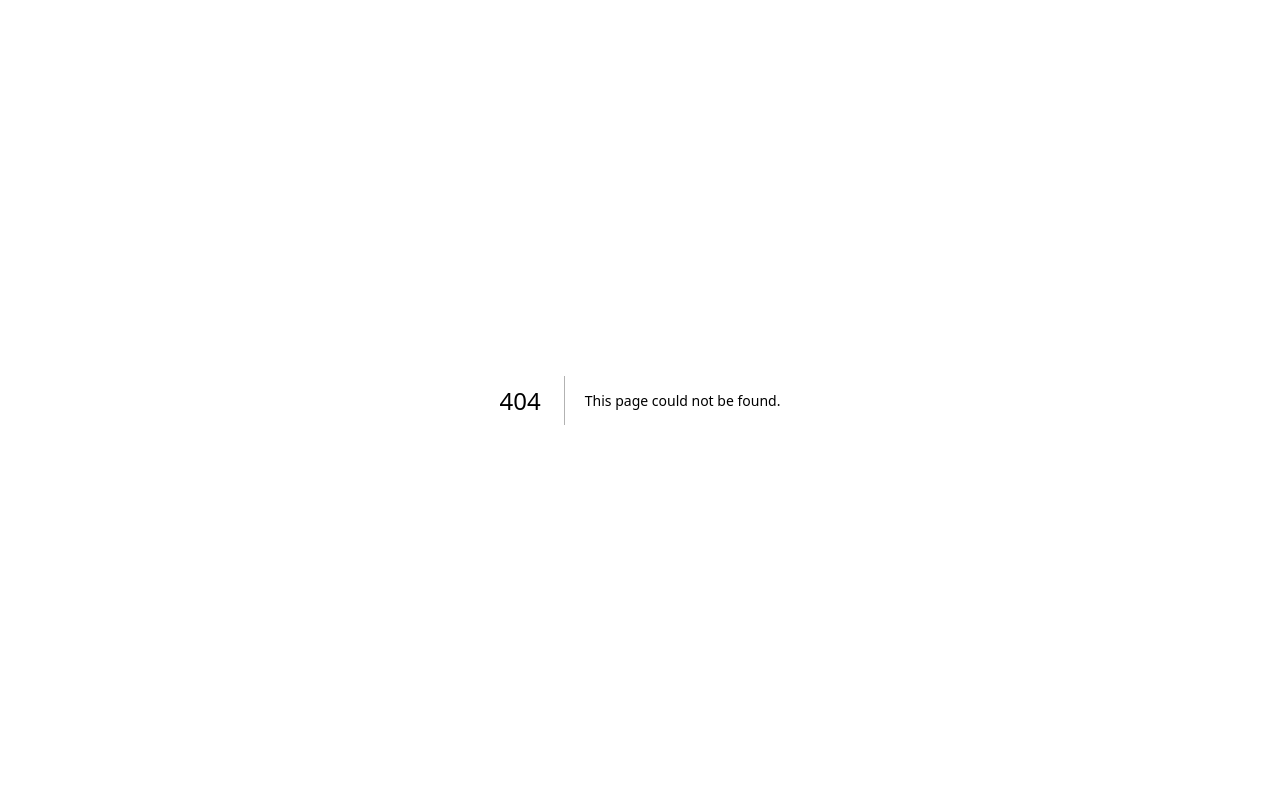
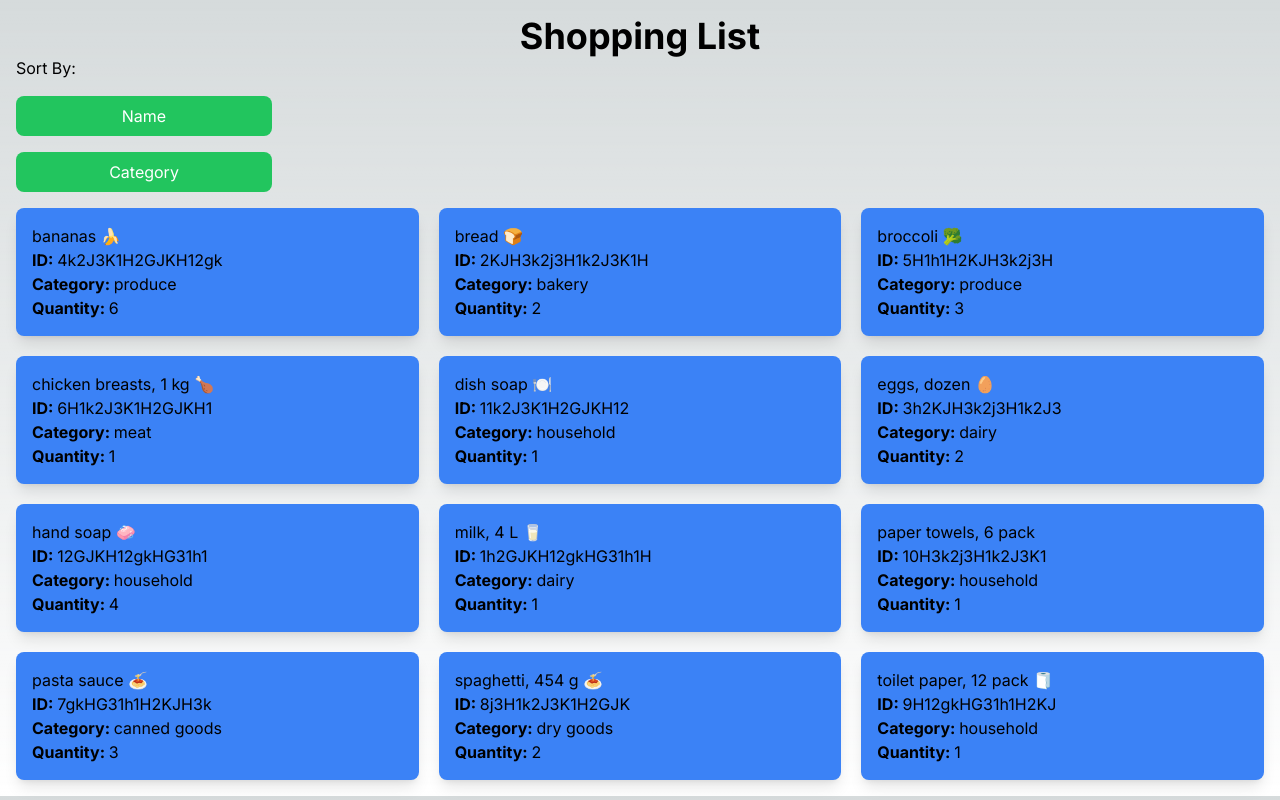
Before and after one commit to kurthablado/cprg306-assignments, a Next.js app: page /week-5 in a window 1280 px wide. Before the commit this address had no page. Built offline with nearby package versions, Linux system fonts and the light colour scheme.

Commit message:
Week-5
Added page.js, item-list.js, ite.js, items.json

```diff
--- a/app/page.js
+++ b/app/page.js
@@ -18,6 +18,10 @@ export default function Home() {
         <Link href="/week-4">Week 4</Link>
       </div>
 
+      <div>
+        <Link href="/week-5">Week 5</Link>
+      </div>
+
     </main>
   );
 }
--- /dev/null
+++ b/app/week-5/item-list.js
@@ -0,0 +1,46 @@
+"use client"
+
+import { useState } from "react";
+import Item from "./item";
+import itemsData from "./items.json";
+
+
+export default function ItemList() {
+
+    let buttonStyle = "block m-4 p-2 bg-green-500 text-white w-64 rounded-lg text-center"
+
+    // Map JSON data to an array
+    let itemsArray = itemsData.map((item) => ({...item}));
+
+    let [sortBy, setSortBy] = useState("name");
+
+    if (sortBy != "name"){
+        itemsArray.sort((a, b) =>{
+            if (a[sortBy] < b[sortBy]) return -1;
+            if (a[sortBy] > b[sortBy]) return 1;
+            return 0;
+        });
+    }
+    else {
+        itemsArray.sort((a,b,) => a.name.localeCompare(b.name));
+    }
+
+    return(
+        <section>
+            <div>
+                <div>
+                    <p className="pl-4">Sort By: </p>
+                    <button onClick={ (event) => setSortBy("name") } className={buttonStyle}>Name</button>
+                    <button onClick={ (event) => setSortBy("category") } className={buttonStyle}>Category</button>
+                </div>
+            </div>
+
+            <div className="grid grid-cols-3 gap-5 m-4">
+                {itemsArray.map((item) => (
+                    <Item itemObj={item} />
+                ))}
+            </div>
+
+        </section>
+    );
+}
--- /dev/null
+++ b/app/week-5/item.js
@@ -0,0 +1,18 @@
+
+
+export default function Item({itemObj}) {
+
+    let itemStyles = "block border-3 border-lime-500 bg-blue-500 p-4 rounded-lg shadow-lg"
+
+    // Destructure itemObj
+    const {id, name, category, quantity} = itemObj;
+
+    return(
+        <div className={itemStyles}>
+            <h2>{name}</h2>
+            <p><b>ID: </b>{id}</p>
+            <p><b>Category: </b>{category}</p>
+            <p><b>Quantity: </b>{quantity}</p>
+        </div>
+    );
+}
--- /dev/null
+++ b/app/week-5/items.json
@@ -0,0 +1,75 @@
+
+[
+    {
+      "id": "1h2GJKH12gkHG31h1H",
+      "name": "milk, 4 L 🥛",
+      "quantity": 1,
+      "category": "dairy"
+    },
+    {
+      "id": "2KJH3k2j3H1k2J3K1H",
+      "name": "bread 🍞",
+      "quantity": 2,
+      "category": "bakery"
+    },
+    {
+      "id": "3h2KJH3k2j3H1k2J3",
+      "name": "eggs, dozen 🥚",
+      "quantity": 2,
+      "category": "dairy"
+    },
+    {
+      "id": "4k2J3K1H2GJKH12gk",
+      "name": "bananas 🍌",
+      "quantity": 6,
+      "category": "produce"
+    },
+    {
+      "id": "5H1h1H2KJH3k2j3H",
+      "name": "broccoli 🥦",
+      "quantity": 3,
+      "category": "produce"
+    },
+    {
+      "id": "6H1k2J3K1H2GJKH1",
+      "name": "chicken breasts, 1 kg 🍗",
+      "quantity": 1,
+      "category": "meat"
+    },
+    {
+      "id": "7gkHG31h1H2KJH3k",
+      "name": "pasta sauce 🍝",
+      "quantity": 3,
+      "category": "canned goods"
+    },
+    {
+      "id": "8j3H1k2J3K1H2GJK",
+      "name": "spaghetti, 454 g 🍝",
+      "quantity": 2,
+      "category": "dry goods"
+    },
+    {
+      "id": "9H12gkHG31h1H2KJ",
+      "name": "toilet paper, 12 pack 🧻",
+      "quantity": 1,
+      "category": "household"
+    },
+    {
+      "id": "10H3k2j3H1k2J3K1",
+      "name": "paper towels, 6 pack",
+      "quantity": 1,
+      "category": "household"
+    },
+    {
+      "id": "11k2J3K1H2GJKH12",
+      "name": "dish soap 🍽️",
+      "quantity": 1,
+      "category": "household"
+    },
+    {
+      "id": "12GJKH12gkHG31h1",
+      "name": "hand soap 🧼",
+      "quantity": 4,
+      "category": "household"
+    }
+  ]
--- /dev/null
+++ b/app/week-5/page.js
@@ -0,0 +1,14 @@
+
+import ItemList from "./item-list";
+
+let headerStyle = "text-4xl text-center font-bold mt-4";
+
+export default function Page() {
+
+    return(
+        <main>
+            <h1 className={headerStyle}>Shopping List</h1>
+            <ItemList />
+        </main>
+    );
+}
```
